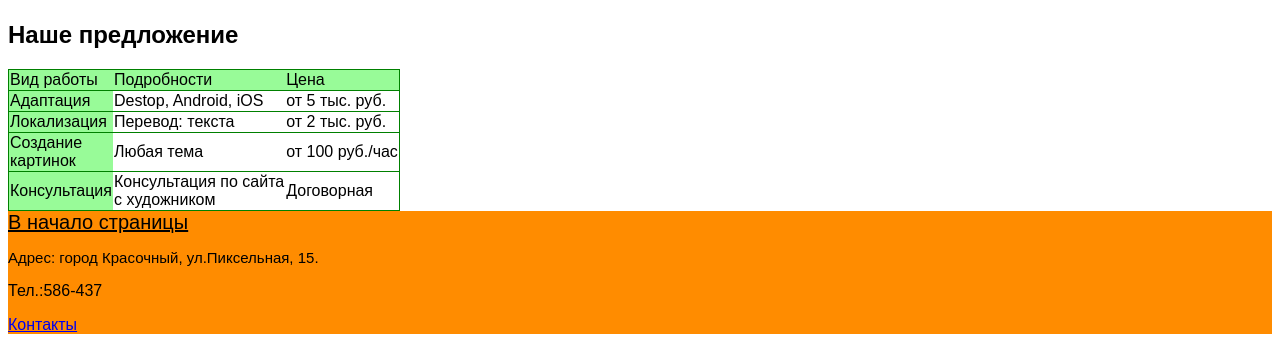
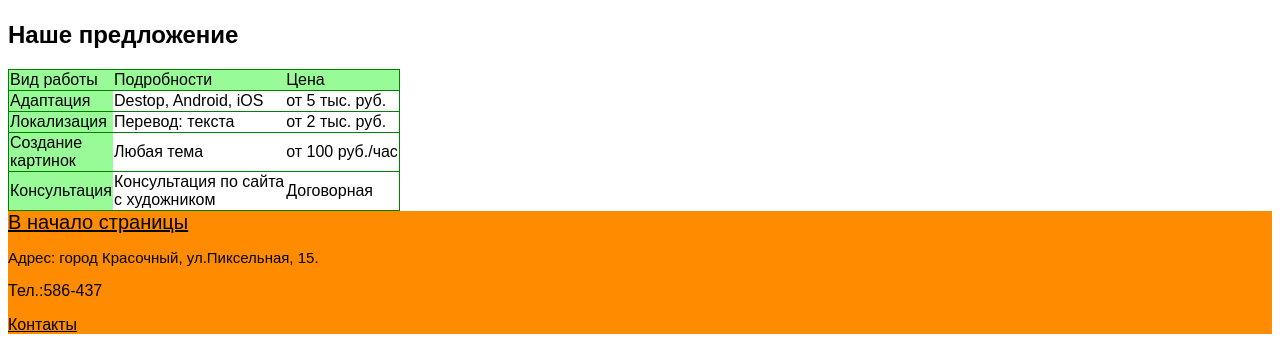
Before and after one commit to Egorshalaew-dev/MyFirstSite, a plain HTML site: page index.html in a window 1280 px wide. Shown: the part 2042-2384 px from the top of the page. Drawn offline with Linux system fonts and the light colour scheme.

Commit message:
Update index.html

```diff
--- a/index.html
+++ b/index.html
@@ -1,4 +1,3 @@
-
 <html>
     <title>EgorProduction</title>
     <body style="font-family:sans-serif;">
@@ -65,7 +64,7 @@
             <a href="#start" style="color:black;font-size:20px">В начало страницы</a>
             <p style="font-size:15px"> Адрес: город Красочный, ул.Пиксельная, 15.</p>
             <p>Тел.:586-437</p>
-            <a href="https://vk.com/id339047223" color:black;fontsize:20px"> Контакты</a>
+            <a href="https://vk.com/id339047223" style="color:black;fontsize:20px"> Контакты</a>
         </footer>
     </body>
 </html>
```
